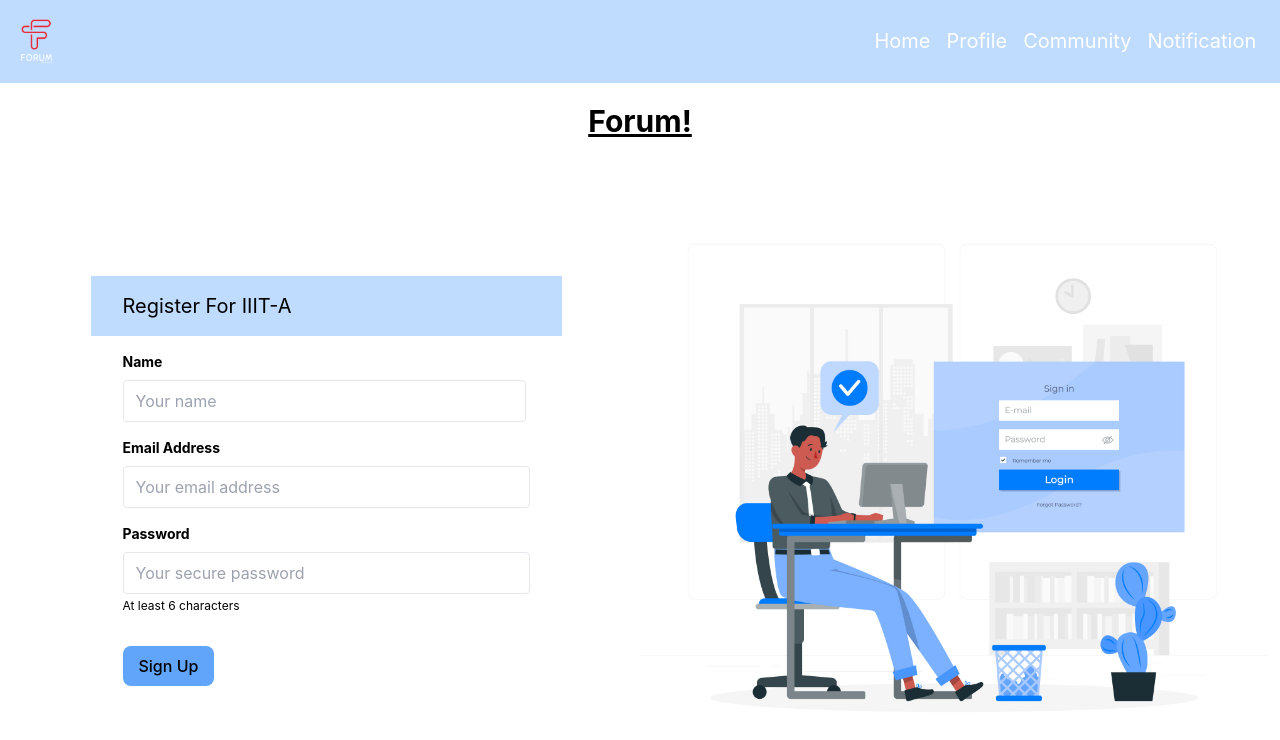
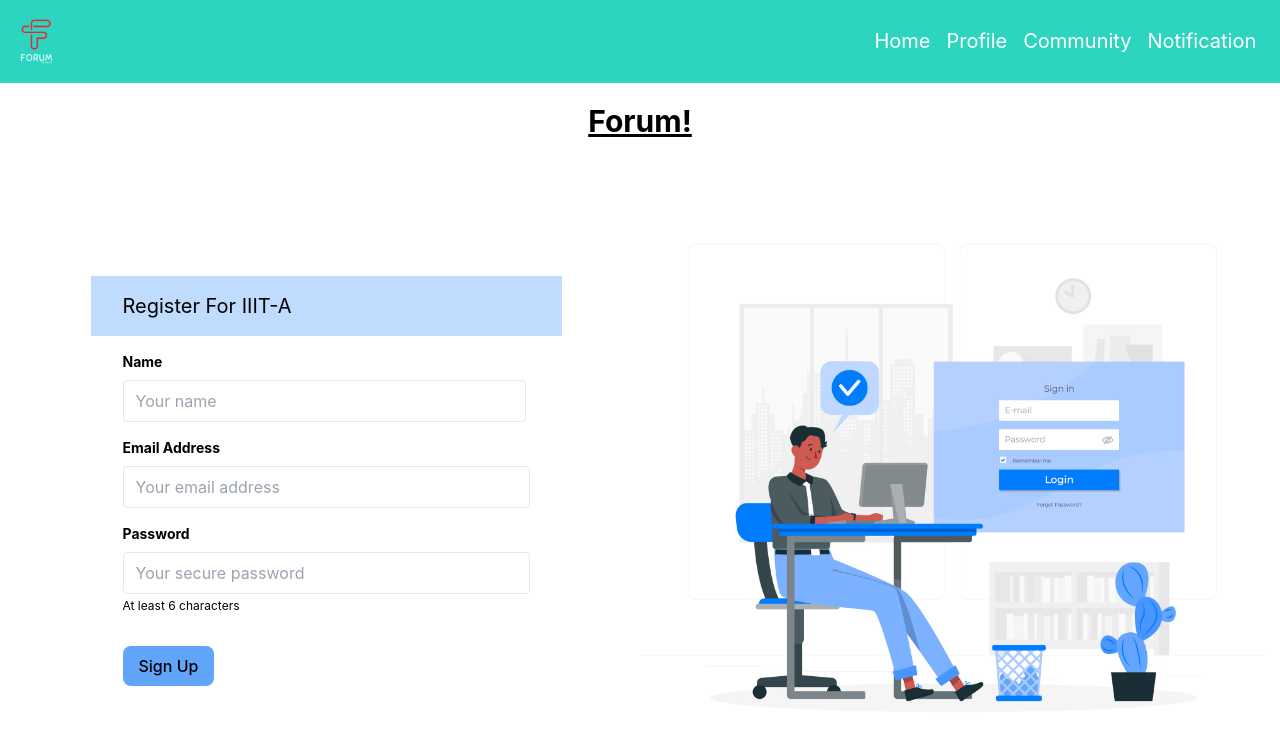
Before and after one commit to opencodeiiita/Forum-Frontend-Web, a React (Create React App) app: page / in a window 1280 px wide. Shown: the top 740 px of the page. Built offline with nearby package versions, Linux system fonts and the light colour scheme; the HTML template or start-up script is replaced by a standard one.

Commit message:
Update Navbar.js

```diff
--- a/src/components/Navbar/Navbar.js
+++ b/src/components/Navbar/Navbar.js
@@ -4,7 +4,7 @@
 
 export default function Navbar() {
   return (
-    <nav className="flex items-center justify-between flex-wrap bg-[#bfdbfe] p-6">
+    <nav className="flex items-center justify-between flex-wrap bg-teal-400 p-6">
     <div className="flex items-center w-[2%] mr-6">
 
       <img src={logo} alt="Logo" className="scale-125" />
```
